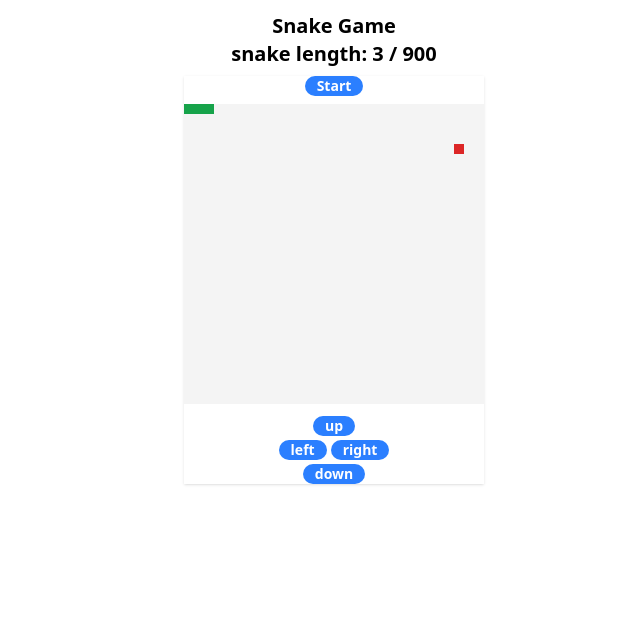
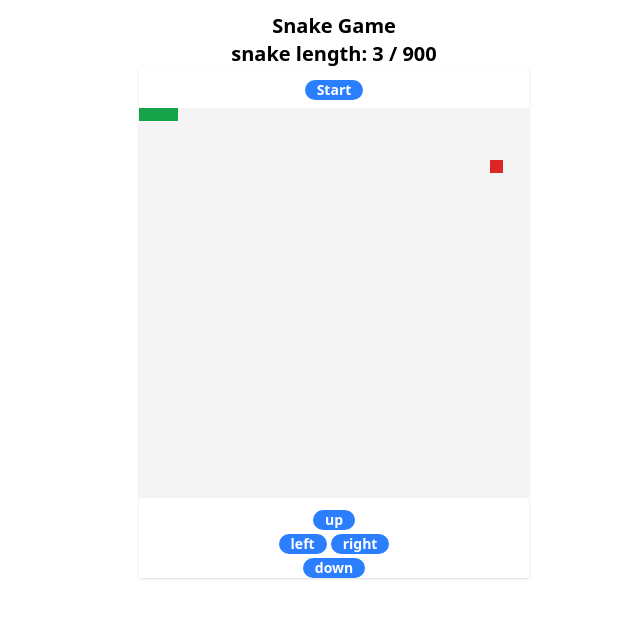
Before and after one commit to Mohanadfarid/vueSnakeGame, a Vue app: page / in a window 1280 px wide. Shown: the top 618 px of the page, without its empty margins (306-946 px from the left). Built offline with nearby package versions, Linux system fonts and the light colour scheme; the HTML template or start-up script is replaced by a standard one.

Commit message:
added settings store

```diff
--- a/src/components/SnakeGame.vue
+++ b/src/components/SnakeGame.vue
@@ -1,9 +1,11 @@
 <script setup lang="ts">
 import { SnakeGameBoard } from '@/components'
 import { useBoard } from '@/stores/board'
+import { useSettings } from '@/stores/settings'
 import { onMounted } from 'vue'
 
 const board = useBoard()
+const settings = useSettings()
 
 onMounted(() => {
   board.inilizeBoard()
@@ -12,9 +14,9 @@ onMounted(() => {
 <template>
   <div class="text-center text-xl mt-3 font-bold">
     <h1>Snake Game</h1>
-    <p>snake length: {{ board.snakeTilesPosition.length  }} / {{ board.boardSize * board.boardSize  }}</p>
+    <p>snake length: {{ board.snakeTilesPosition.length  }} / {{ settings.boardSize * settings.boardSize  }}</p>
   </div>
 
-  <SnakeGameBoard class="max-w-[300px] mx-auto shadow" />
+  <SnakeGameBoard class="max-w-[390px] pt-1 mx-auto shadow" />
 </template>
 <style></style>
--- a/src/components/SnakeGameBoard.vue
+++ b/src/components/SnakeGameBoard.vue
@@ -3,8 +3,10 @@ import { useBoard } from '@/stores/board';
 import SnakeGameBoardTile from './SnakeGameBoardTile.vue';
 import { useGameControlles } from '@/composables/useGameControlles';
 import AppButton from './AppButton.vue';
+import { useSettings } from '@/stores/settings';
 const board = useBoard()
-const gridStyles = `repeat(${board.boardSize}, minmax(0, 1fr))`
+const settings = useSettings()
+const gridStyles = `repeat(${settings.boardSize}, minmax(0, 1fr))`
 useGameControlles()
 </script>
 <template>
--- a/src/stores/board.ts
+++ b/src/stores/board.ts
@@ -6,17 +6,17 @@ import type { Direction } from '@/types/direction'
 import Directions from '@/constants/Directions'
 import { generateRandomApplePosition } from '@/utils/generateRandomApplePosition'
 import DirectionsOpposites from '@/constants/DirectionsOpposites'
+import { useSettings } from './settings'
 
 export const useBoard = defineStore('board', () => {
+const settings = useSettings()
+
   const boardBody = ref<Array<Array<BoardBlock>>>([])
-  const boardSize = ref(30)
+
   const boardIntervalId = ref()
   const isGameActive = computed(()=>boardIntervalId.value)
 
-  // colors
-  const boardColor = ref('#f4f4f4')
-  const appleColor = ref('#16a34a')
-  const snakeColor = ref('#065f46')
+
 
 
   const snakeTilesPosition = ref<[number, number][]>([])
@@ -35,7 +35,7 @@ export const useBoard = defineStore('board', () => {
       [0, 1],
       [0, 2],
     ]
-    boardBody.value = generateBoard(boardSize.value)
+    boardBody.value = generateBoard(settings.boardSize)
     snakeMovementDirection.value = 'RIGHT'
 
     insertApple()
@@ -67,11 +67,11 @@ export const useBoard = defineStore('board', () => {
 
   const calculateSnakeHeadNewXandY = (direction: Direction) => {
     const snakeHeadPosition = snakeTilesPosition.value[snakeTilesPosition.value.length - 1]
-    let newX = (snakeHeadPosition[0] + Directions[direction][0]) % boardSize.value
-    let newY = (snakeHeadPosition[1] + Directions[direction][1]) % boardSize.value
+    let newX = (snakeHeadPosition[0] + Directions[direction][0]) % settings.boardSize
+    let newY = (snakeHeadPosition[1] + Directions[direction][1]) % settings.boardSize
 
-    if (newX < 0) newX += boardSize.value
-    if (newY < 0) newY += boardSize.value
+    if (newX < 0) newX += settings.boardSize
+    if (newY < 0) newY += settings.boardSize
 
     const newTilePosition: [number, number] = [newX, newY]
     return newTilePosition
@@ -114,13 +114,10 @@ export const useBoard = defineStore('board', () => {
 
   return {
     boardBody,
-    boardSize,
     snakeMovementDirection,
     snakeTilesPosition,
     isGameActive,
-    appleColor,
-    snakeColor,
-    boardColor,
+
     inilizeBoard,
     moveSnake,
     operateGame,
--- /dev/null
+++ b/src/stores/settings.ts
@@ -0,0 +1,15 @@
+import { defineStore } from 'pinia'
+import { ref } from 'vue'
+
+export const useSettings = defineStore('settings', () => {
+  // colors
+  const boardColor = ref('#f4f4f4')
+  const appleColor = ref('#16a34a')
+  const snakeColor = ref('#065f46')
+
+  const gameSpeed = ref(80) // max 80 / min 30 (for performance)
+  const boardSize = ref(30)
+
+  // const wallCollision = ref(false)
+  return { appleColor, snakeColor, boardColor, gameSpeed, boardSize }
+})
```
